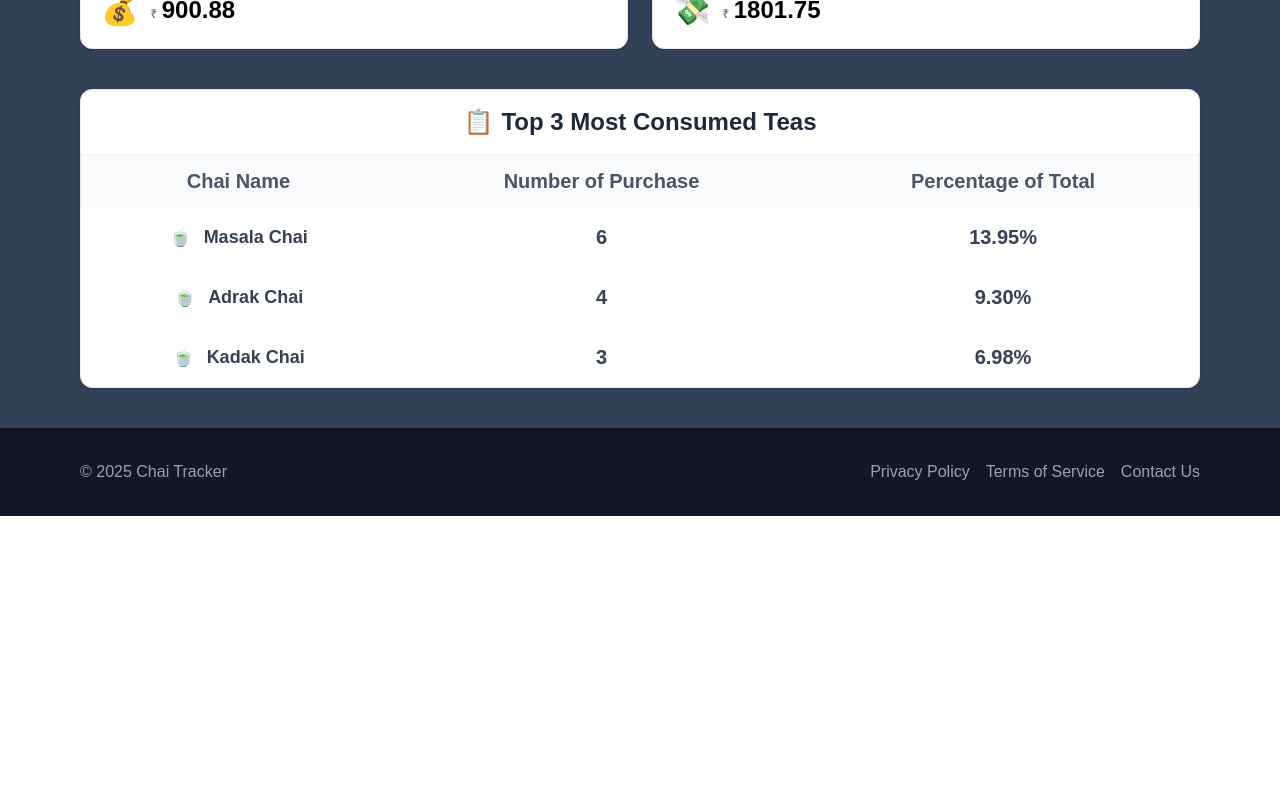
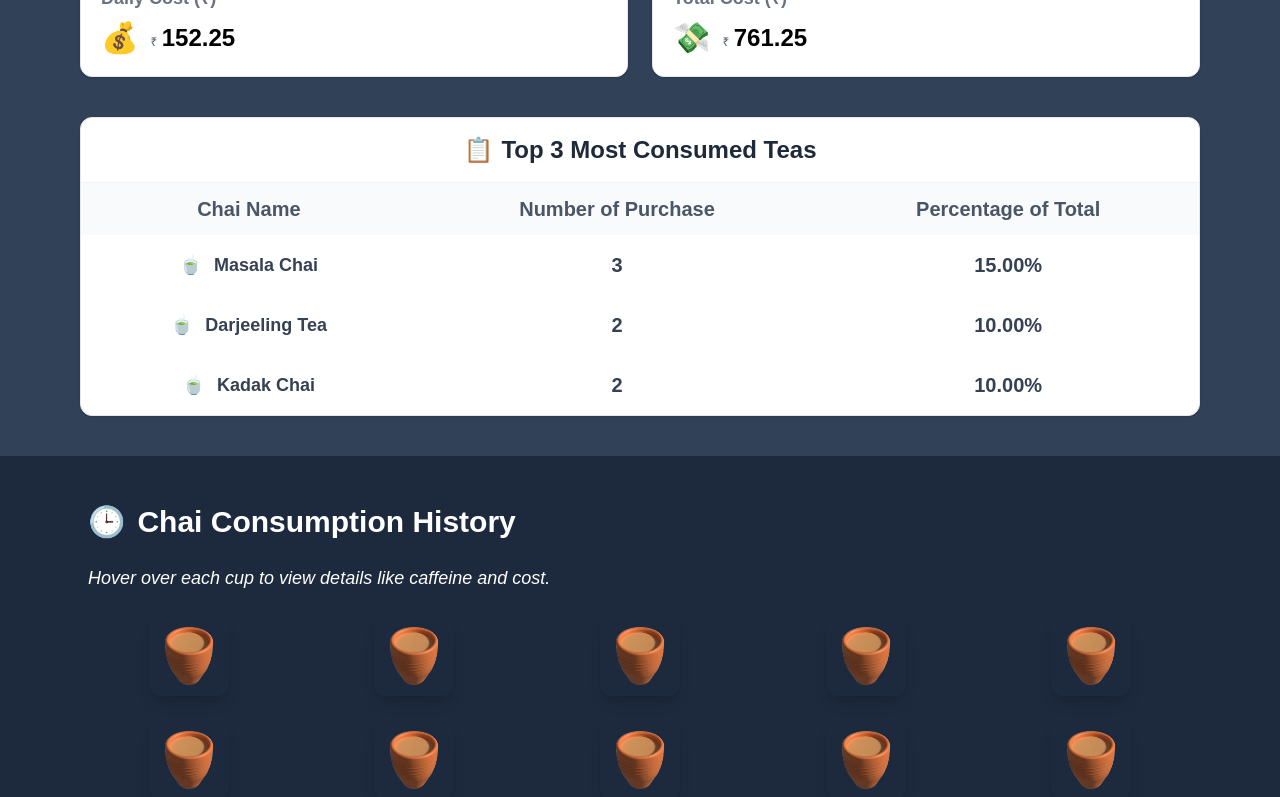
Before and after one commit to the-ajay-panigrahi/chai-tracker, a React (Vite) app: page / in a window 1280 px wide. Shown: the part 2000-2797 px from the top of the page. Before the commit the page ends 2516 px from the top, so only its background shows below. Built offline with nearby package versions, Linux system fonts and the light colour scheme.

Commit message:
History section done

```diff
--- a/src/components/History.jsx
+++ b/src/components/History.jsx
@@ -1,5 +1,56 @@
+import {
+  calculateCurrentCaffeineLevel,
+  chaiConsumptionHistory,
+  getCaffeineAmount,
+  timeSinceConsumption,
+} from "../utils";
+
 const History = () => {
-  return <></>;
+  return (
+    <section className="bg-slate-800 py-12">
+      <div className="max-w-6xl mx-auto px-4 sm:px-6">
+        {/* Header */}
+        <div className="flex items-center gap-3 mb-6">
+          <span className="text-3xl">🕒</span>
+          <h2 className="text-3xl font-bold text-white">
+            Chai Consumption History
+          </h2>
+        </div>
+
+        <p className="text-lg text-white mb-6 italic">
+          Hover over each cup to view details like caffeine and cost.
+        </p>
+
+        {/* History Grid */}
+        <div className="grid grid-cols-2 sm:grid-cols-3 md:grid-cols-5 gap-6">
+          {Object.keys(chaiConsumptionHistory)
+            .sort((a, b) => b - a)
+            .map((utcTime, index) => {
+              const chai = chaiConsumptionHistory[utcTime];
+              const timeSince = timeSinceConsumption(utcTime);
+              const original = getCaffeineAmount(chai.name);
+              const remaining = calculateCurrentCaffeineLevel({
+                [utcTime]: chai,
+              });
+
+              const tooltip = `${chai.name} | ${timeSince} | ₹${chai.cost} | ${remaining}mg / ${original}mg`;
+
+              return (
+                <div className="flex items-center justify-center">
+                  <img
+                    src="/chai-logo.png"
+                    alt="Chai"
+                    key={index}
+                    title={tooltip}
+                    className="rounded-xl p-2 shadow-lg hover:shadow-lg hover:scale-150 transition-transform duration-200 cursor-pointer w-20 h-20 object-contain "
+                  />
+                </div>
+              );
+            })}
+        </div>
+      </div>
+    </section>
+  );
 };
 
 export default History;
--- a/src/utils/index.js
+++ b/src/utils/index.js
@@ -20,49 +20,26 @@ export const statusLevels = {
 }
 
 export const chaiConsumptionHistory = {
-    "1727579064032": { "name": "Masala Chai", "cost": 25.50 },
-    "1727629263026": { "name": "Darjeeling Tea", "cost": 45.75 },
-    "1727571485301": { "name": "Kadak Chai", "cost": 30.00 },
-    "1727585485245": { "name": "Lemon Tea", "cost": 20.50 },
-    "1727614392214": { "name": "Adrak Chai", "cost": 35.00 },
-    "1727642088808": { "name": "Kashmiri Pink Tea", "cost": 60.25 },
-    "1727600684481": { "name": "Masala Chai", "cost": 25.50 },
-    "1727615806680": { "name": "Irani Chai", "cost": 40.00 },
-    "1727609623836": { "name": "Green Tea", "cost": 30.50 },
-    "1727647449961": { "name": "Matcha Tea", "cost": 85.75 },
-    "1727595771504": { "name": "Herbal Tea", "cost": 50.00 },
-    "1727586709242": { "name": "Mint Tea", "cost": 25.00 },
-    "1727592250322": { "name": "Elaichi Chai", "cost": 35.50 },
-    "1727630731059": { "name": "Assam Tea", "cost": 40.25 },
-    "1727584588314": { "name": "Tulsi Tea", "cost": 35.00 },
-    "1727630390005": { "name": "Darjeeling Tea", "cost": 45.75 },
-    "1727595715018": { "name": "Masala Chai", "cost": 25.50 },
-    "1727605577918": { "name": "Kahwah", "cost": 55.00 },
-    "1727565390441": { "name": "Kadak Chai", "cost": 30.00 },
-    "1727641229973": { "name": "Lemon Tea", "cost": 20.50 },
-    "1727610658037": { "name": "Adrak Chai", "cost": 35.00 },
-    "1727620751667": { "name": "Green Tea", "cost": 30.50 },
-    "1727597163157": { "name": "Herbal Tea", "cost": 50.00 },
-    "1727590586957": { "name": "Bubble Tea", "cost": 120.75 },
-    "1727610760698": { "name": "Masala Chai", "cost": 25.50 },
-    "1727601688000": { "name": "Butter Tea", "cost": 60.00 },
-    "1727602354621": { "name": "Kashmiri Pink Tea", "cost": 60.25 },
-    "1727599341790": { "name": "Irani Chai", "cost": 40.00 },
-    "1727566519925": { "name": "Black Tea", "cost": 25.00 },
-    "1727554338958": { "name": "Chamomile Tea", "cost": 45.25 },
-    "1727623439992": { "name": "Masala Chai", "cost": 25.50 },
-    "1727569314281": { "name": "Kadak Chai", "cost": 30.00 },
-    "1727577846796": { "name": "Sulaimani Tea", "cost": 35.50 },
-    "1727651270793": { "name": "Oolong Tea", "cost": 65.25 },
-    "1727571590403": { "name": "Adrak Chai", "cost": 35.00 },
-    "1727575199865": { "name": "Black Tea", "cost": 25.00 },
-    "1727613114673": { "name": "Elaichi Chai", "cost": 35.50 },
-    "1727553981855": { "name": "Assam Tea", "cost": 40.25 },
-    "1727628992138": { "name": "Tulsi Tea", "cost": 35.00 },
-    "1727626471677": { "name": "Adrak Chai", "cost": 35.00 },
-    "1727618530023": { "name": "Blue Tea", "cost": 70.50 },
-    "1727616747401": { "name": "Saffron Tea", "cost": 90.25 },
-    "1727635847332": { "name": "Masala Chai", "cost": 25.50 }
+    "1746274398507": { "name": "Masala Chai", "cost": 25.50 },
+    "1746360738507": { "name": "Darjeeling Tea", "cost": 45.75 },
+    "1746360678507": { "name": "Kadak Chai", "cost": 30.00 },
+    "1746360618507": { "name": "Lemon Tea", "cost": 20.50 },
+    "1746447198507": { "name": "Adrak Chai", "cost": 35.00 },
+    "1746447138507": { "name": "Kashmiri Pink Tea", "cost": 60.25 },
+    "1746447078507": { "name": "Masala Chai", "cost": 25.50 },
+    "1746533598507": { "name": "Irani Chai", "cost": 40.00 },
+    "1746533538507": { "name": "Green Tea", "cost": 30.50 },
+    "1746598398507": { "name": "Matcha Tea", "cost": 85.75 },
+    "1746598338507": { "name": "Herbal Tea", "cost": 50.00 },
+    "1746609198507": { "name": "Mint Tea", "cost": 25.00 },
+    "1746609138507": { "name": "Elaichi Chai", "cost": 35.50 },
+    "1746616398507": { "name": "Assam Tea", "cost": 40.25 },
+    "1746618198507": { "name": "Tulsi Tea", "cost": 35.00 },
+    "1746619398507": { "name": "Darjeeling Tea", "cost": 45.75 },
+    "1746619698507": { "name": "Masala Chai", "cost": 25.50 },
+    "1746619878507": { "name": "Kahwah", "cost": 55.00 },
+    "1746619938507": { "name": "Kadak Chai", "cost": 30.00 },
+    "1746619998507": { "name": "Lemon Tea", "cost": 20.50 }
 }
 
 export const chaiOptions = [
```
